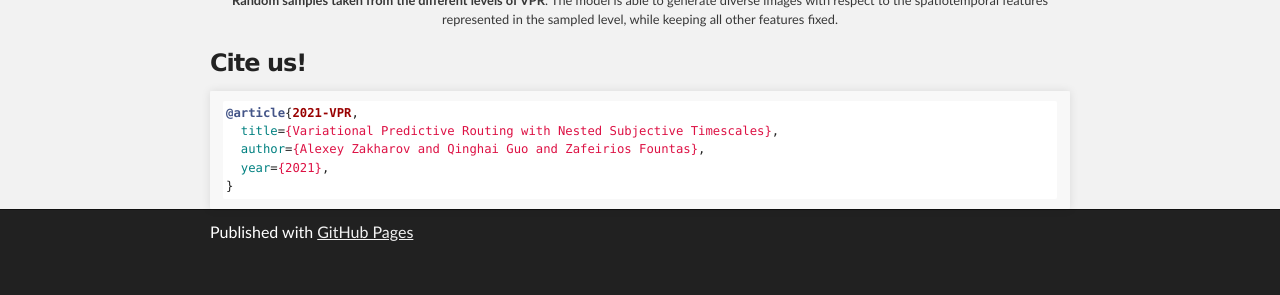
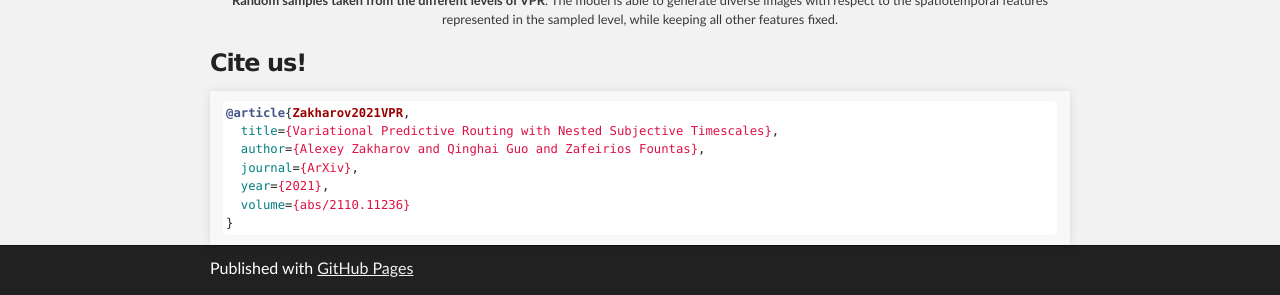
Before and after one commit to vpr-model/vpr-model.github.io, a Jekyll site: the page built from index.md, in a window 1280 px wide and 900 px high, scrolled down 4344 px, cut to the strip 605-900 px from the top of the window. Built offline with Jekyll 4.4.1, drawn with Linux system fonts in a browser that asks for light colours; emoji names are drawn with the system emoji font; formulas are drawn with MathJax 3; our own code applies the rules of GitHub Pages for plain Markdown files; before the commit the page ends 5208 px from its top, so only the background shows below that.

Commit message:
Update index.md

````diff
--- a/index.md
+++ b/index.md
@@ -86,9 +86,11 @@ The model is able to generate diverse images with respect to the spatiotemporal
 
 
 ```bib
-@article{2021-VPR,
+@article{Zakharov2021VPR,
   title={Variational Predictive Routing with Nested Subjective Timescales},
   author={Alexey Zakharov and Qinghai Guo and Zafeirios Fountas},
+  journal={ArXiv},
   year={2021},
+  volume={abs/2110.11236}
 }
 ```
````
